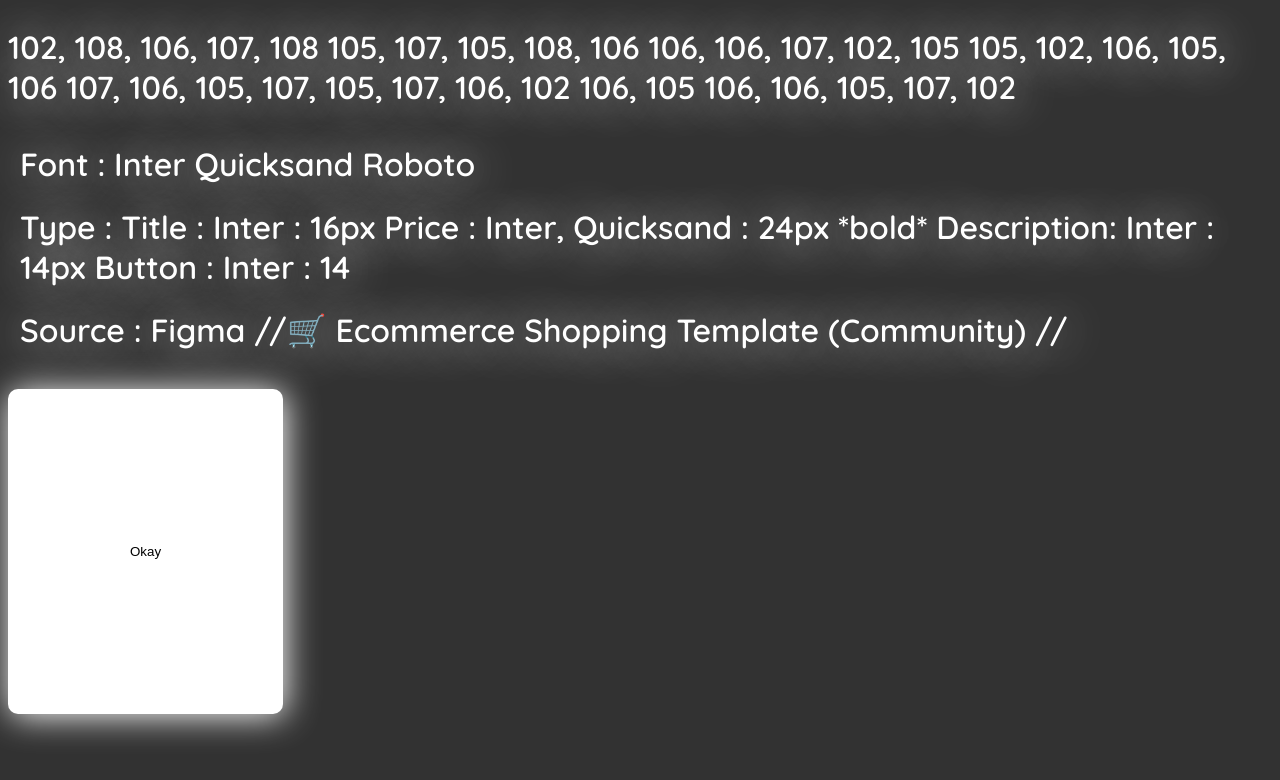
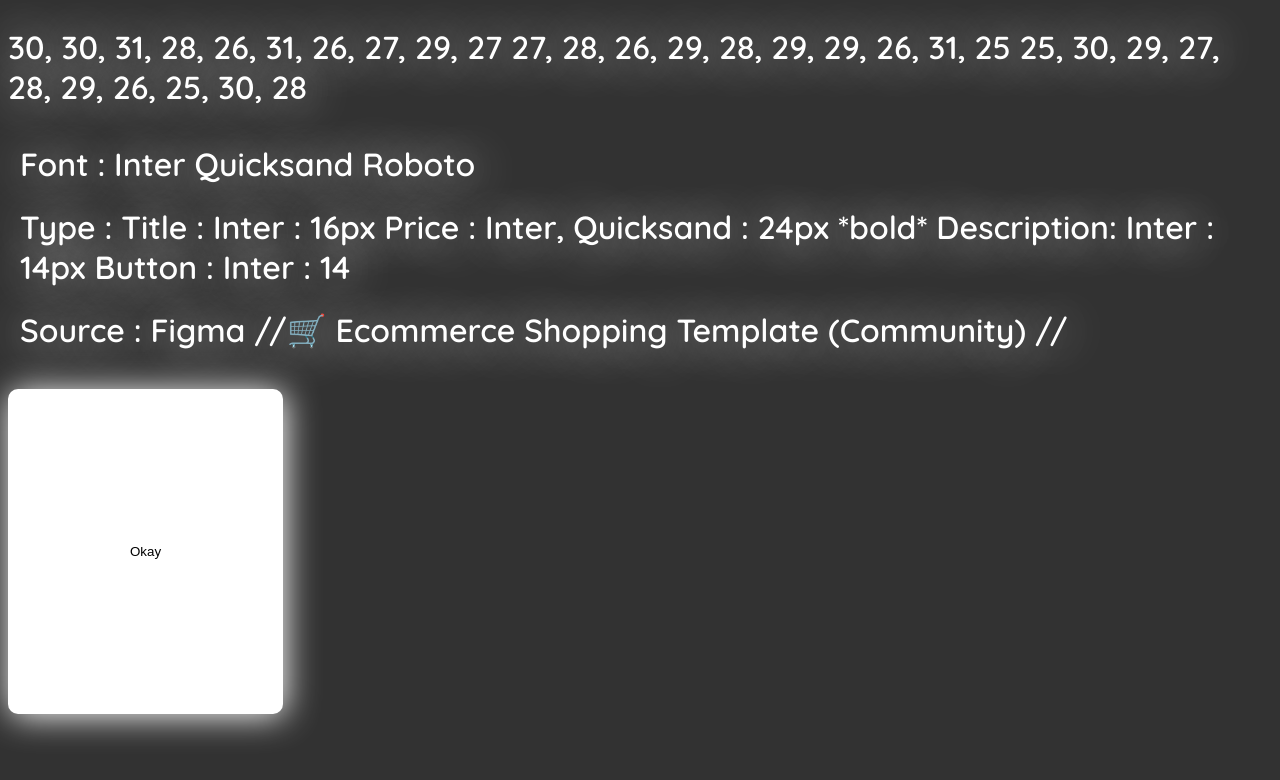
Before and after one commit to varenzzzx/varen, a plain HTML site: page index.html in a window 1280 px wide. Drawn offline with Linux system fonts and the light colour scheme.

Commit message:
Update index.html

```diff
--- a/index.html
+++ b/index.html
@@ -59,31 +59,9 @@ button {
 <body>
   <div class="c1"></div>
   <ul>
-<h2>102, 108, 106, 107, 108
+<h2>30, 30, 31, 28, 26, 31, 26, 27, 29, 27
 
-105, 107, 105, 108, 106
-
-106, 106,
-
-107,
-
-102, 105
-
-105, 102, 106, 105, 106
-
-107, 106,
-
-105, 107,
-
-105,
-
-107,
-
-106, 102
-
-106, 105
-
-106, 106, 105, 107, 102 <h2>
+27, 28, 26, 29, 28, 29, 29, 26, 31, 25 25, 30, 29, 27, 28, 29, 26, 25, 30, 28 <h2>
 
 <li>Font :
 Inter
```
